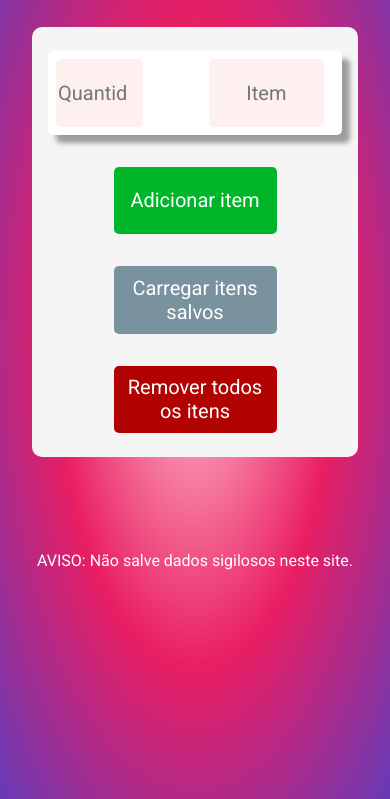
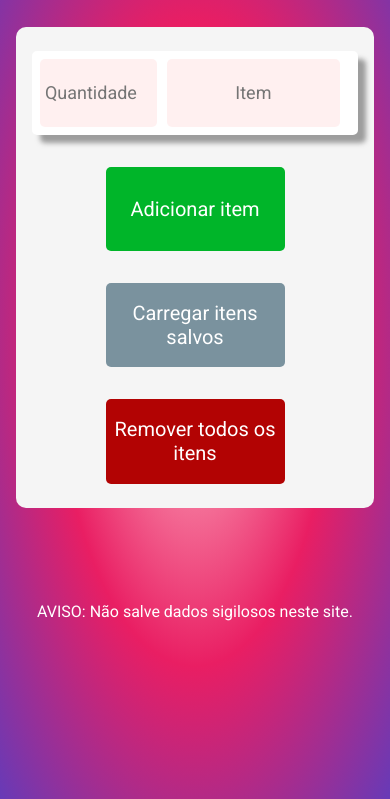
Before and after one commit to Michelle-Laignier/lista-de-compras, a plain HTML site: page index.html in a window 390 px wide. Shown: the part 109-908 px from the top of the page. Drawn offline with Linux system fonts and the light colour scheme.

Commit message:
ajustes p/ telas menores

```diff
--- a/css/medias.css
+++ b/css/medias.css
@@ -35,3 +35,21 @@
         margin: 0 1rem;
     }
 }
+
+@media screen and (max-width: 400px) {
+    .lista {
+        margin: 2rem 1rem 6rem 1rem;
+    }
+
+    .lista-quantidade {
+        width: 40%;
+    }
+
+    .lista-produto {
+        width: 60%;
+    }
+
+    .button-add, #button-load, #button-remove-all {
+        height: 10vh;
+    }
+}
--- a/css/style.css
+++ b/css/style.css
@@ -113,7 +113,7 @@ body {
     color: darkred;
     display: flex;
     font-family: var(--fonte);
-    font-size: 20px;
+    font-size: 18px;
     justify-content: center;
     text-align: center;
 }
--- a/js/localStorage.js
+++ b/js/localStorage.js
@@ -47,7 +47,7 @@ function carregarItensSalvosNoLocalStorage () {
             inputCheck.classList.add("lista-check-new")
 
             let buttonRemove = document.createElement("button")
-            buttonRemove.textContent = "Remover"
+            buttonRemove.textContent = "X"
             buttonRemove.classList.add("button-remove")
 
             for (let item in itens) {
--- a/js/main.js
+++ b/js/main.js
@@ -34,7 +34,7 @@ function adicionaLinha () {
     newInputText.type = "text"
     newInputText.placeholder = "Item"
 
-    newButton.textContent = "Remover"
+    newButton.textContent = "X"
 
     newDiv.classList.add("lista-div")
     newInputCheck.classList.add("lista-check")
```
